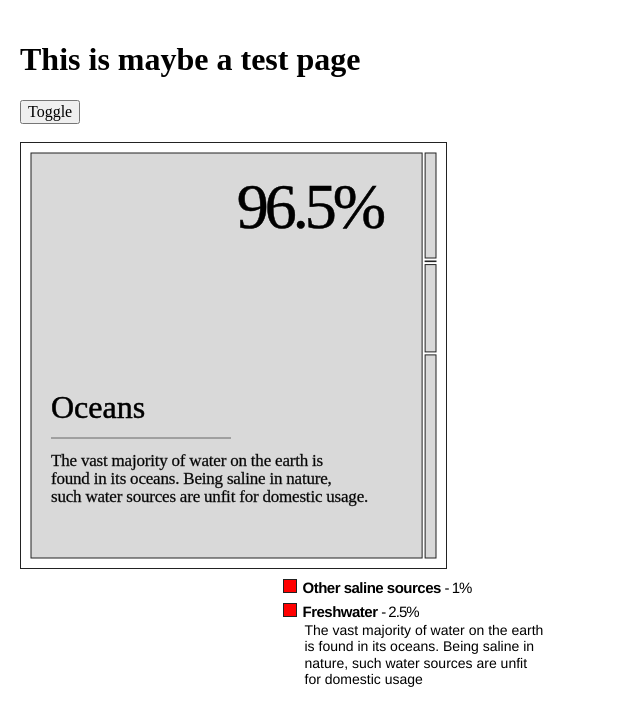
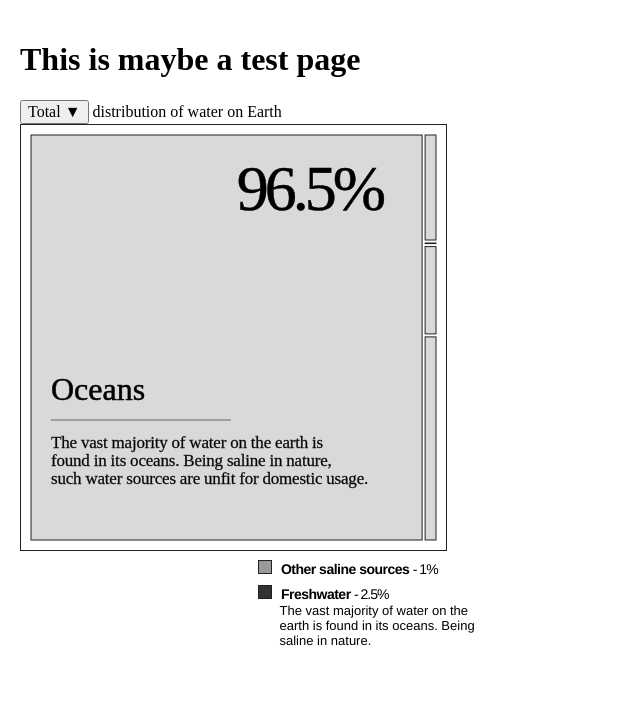
Before and after one commit to schubert-da/IWP, a Svelte app: page / in a window 1280 px wide. Shown: the top 726 px of the page, without its empty margins (0-640 px from the left). Built offline with nearby package versions, Linux system fonts and the light colour scheme.

Commit message:
added treemap legend, legend data

```diff
--- a/data/tree_data.js
+++ b/data/tree_data.js
@@ -68,6 +68,28 @@ export const sourceDesc = {
 }
 
 export const legendDesc = {
-  "oceans": ["The vast majority of water on the earth is", "found in its oceans. Being saline in nature,","such water sources are unfit for domestic usage."],
-  "icecaps": ["This is not about oceans in fact it", "found in its oceans. Being saline,","such water sources are unfit for."],
+  "origin": [
+    {"name": "Other saline sources",
+    "percentage": "1",
+    "desc": "",
+    "colour": "#999"
+    },
+    {"name": "Freshwater",
+    "percentage": "2.5",
+    "desc": "The vast majority of water on the earth is found in its oceans. Being saline in nature.",
+    "colour": "#333"
+    },
+  ],
+  "freshwater": [
+    {"name": "Groundwater",
+    "percentage": "30.1",
+    "desc": "",
+    "colour": "#efefef"
+    },
+    {"name": "Surface water",
+    "percentage": "1.2",
+    "desc": "Surprisingly not a lot of freshwater is found at the surface of the earth.",
+    "colour": "#222"
+    },
+  ],
 }
--- a/src/components/treemap/Treemap.svelte
+++ b/src/components/treemap/Treemap.svelte
@@ -44,10 +44,10 @@
     drawChart();
 </script>
 
-<div class="graph_container" style="width:{width + 100}px">
-    <button on:click="{toggleChart}"> Toggle </button>
-    <br>
-    <br>
+<div class="graph_container" style="width:{width + 50}px">
+    <div class="graph_title">
+        <button on:click="{toggleChart}"> {key==="origin"? "Total": "Freshwater"} ▼ </button> distribution of water on Earth
+    </div>
 
     <svg width={width} height={height}>
         <g style="transform: translate({margin.left}px,{margin.top}px)">
@@ -103,7 +103,7 @@
         </g>
     </svg>
 
-    <TreemapLegend />
+    <TreemapLegend key={key}/>
 </div>
 
 
--- a/src/components/treemap/legend/TreemapLegend.svelte
+++ b/src/components/treemap/legend/TreemapLegend.svelte
@@ -1,26 +1,35 @@
 <script>
+    import { legendDesc } from "../../../../data/tree_data.js";
+
+
+    export let key;
+
+    $:legendItems = legendDesc[key];
 
 </script>
 
+
 <div class="legend">
-    <div class="legend_item">
-        <div class="legend_item__title">Other saline sources  <span>- 1%</span></div>
-        <div class="legend_item__desc"></div>
-    </div>
-    <div class="legend_item">
-        <div class="legend_item__title">Freshwater <span>- 2.5%</span></div>
-        <div class="legend_item__desc"> The vast majority of water on the earth is found in its oceans. Being saline in nature, such water sources are unfit for domestic usage </div>
-    </div>
+    {#each legendItems as item}
+        <div class="legend_item">
+            <div class="legend_item__title">
+                <div class="legend_symbol" style="background-color:{item.colour}"></div>
+                {item.name}
+                <span>- {item.percentage}%</span>
+            </div>
+            <div class="legend_item__desc"> {item.desc} </div>
+        </div>
+    {/each}
 </div>
+
 
 <style>
     .legend{
         margin-left:50%;
     }
 
-    .legend_item__title::before{
+    .legend_item__title div.legend_symbol{
         display: inline-block;
-        content: '  ';
         background-color: red;
         width: 12px;
         height: 12px;
@@ -31,7 +40,7 @@
     }
 
     .legend_item__title{
-        font-size: 15px;
+        font-size: 14px;
         font-family: "Helvetica";
         font-weight: 600;
         letter-spacing: -0.5px;
@@ -45,7 +54,7 @@
     .legend_item__desc{
         padding-left: 22px;
         margin-top: 2px;
-        font-size: 14px;
+        font-size: 13px;
         font-family: "Helvetica";
         max-width: 55ch;
     }
```
